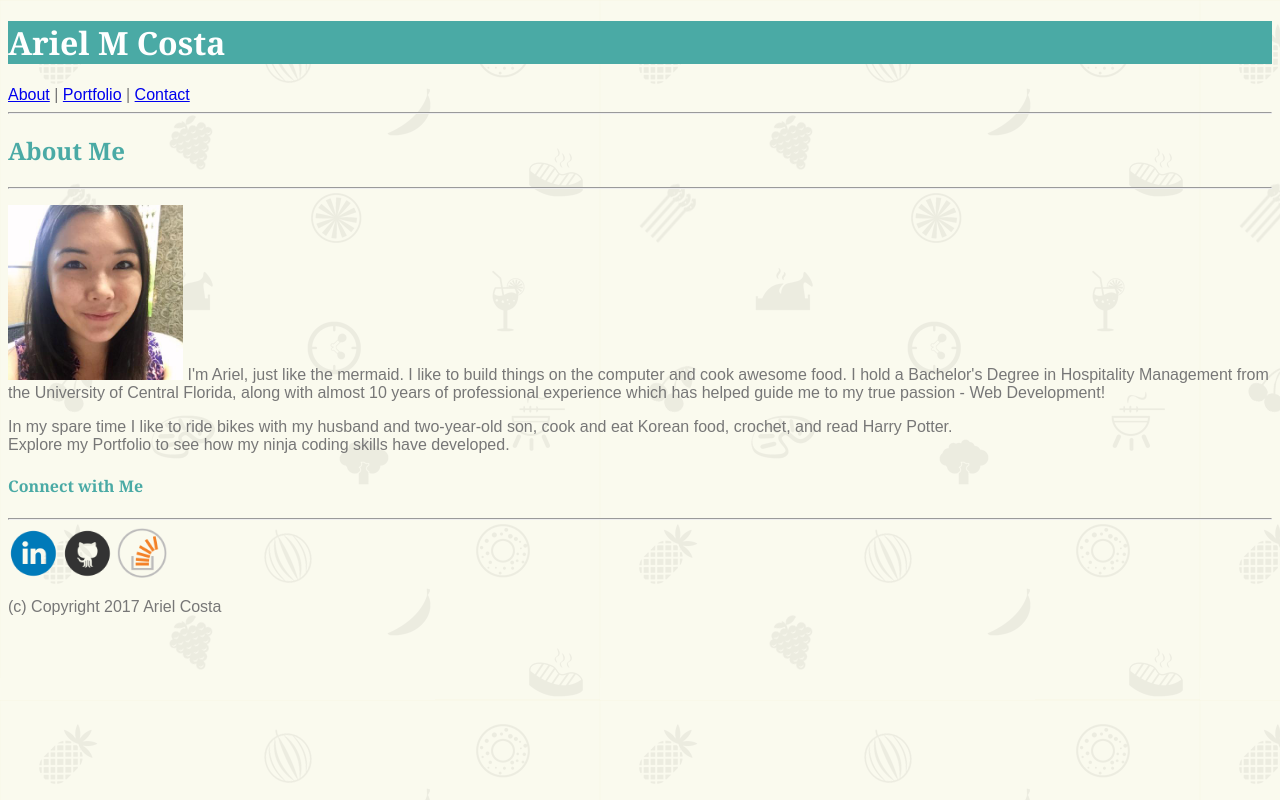
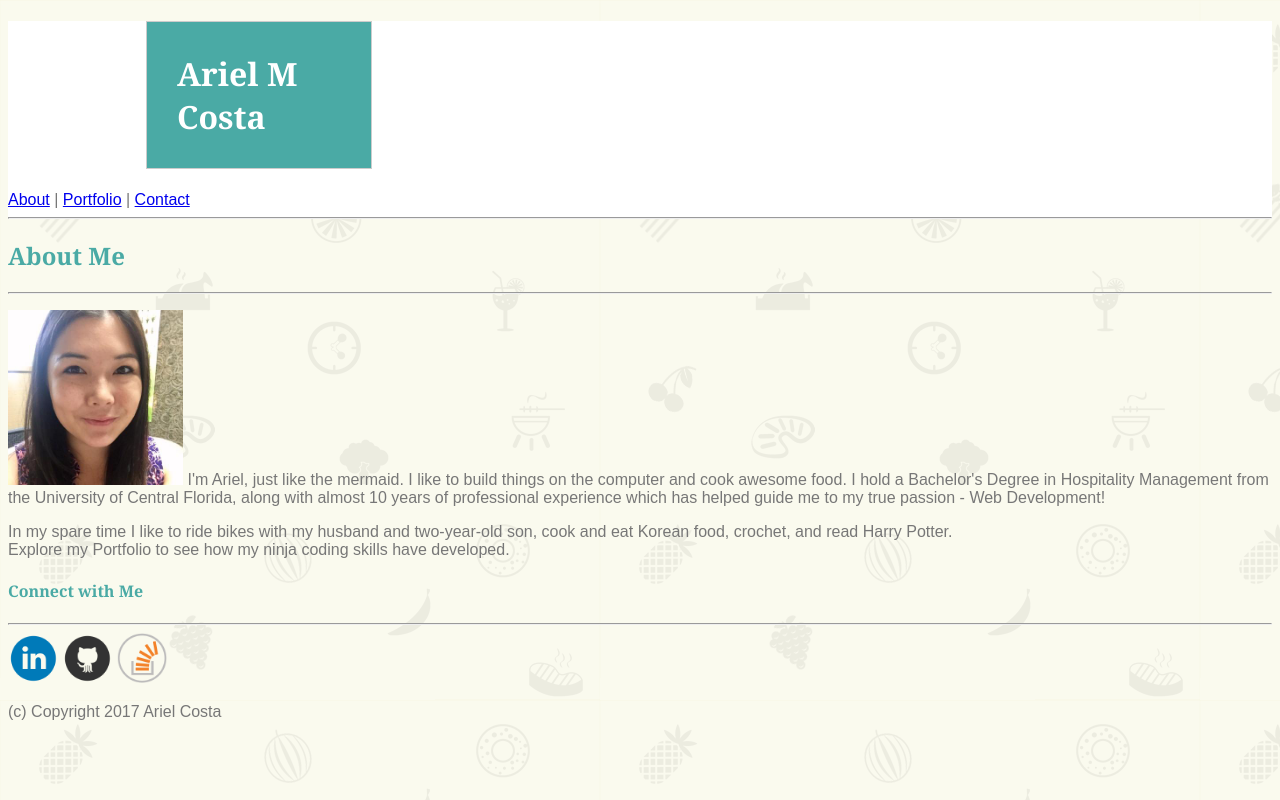
Before and after one commit to amcosta9/Basic-Portfolio, a PHP site: page / in a window 1280 px wide. Run offline with PHP 8.4, Linux system fonts and the light colour scheme.

Commit message:
stylesheet edits to header, div adjustments in html docs

```diff
--- a/assets/css/style.css
+++ b/assets/css/style.css
@@ -2,6 +2,13 @@ h1 {
 	background-color: #4aaaa5;
 	font-family: "Georgia", Times, "Times New Roman", serif;
 	color: #ffffff;
+	border: 1px solid #cccccc;
+	padding-top: 30px;
+	padding-right: 30px;
+	padding-left: 30px;
+	padding-bottom: 30px;
+	margin-right: 900px;
+	margin-left: 138px;
 }
 
 body {
@@ -9,6 +16,7 @@ body {
 	color: #777777;
 	background-color: #ffffff;
 	font-family: "Arial", "Helvetica Neue", Helvetica, sans-serif;
+	border-color: #dddddd;
 }
 
 h2 {
@@ -20,3 +28,7 @@ h4 {
 	color: #4aaaa5;
 	font-family: "Georgia", Times, "Times New Roman", serif;
 }
+
+.header {
+	background-color: #ffffff;
+}
--- a/contact.html
+++ b/contact.html
@@ -7,7 +7,7 @@
 
 	<body>
 		<div class="wrapper">
-			<h1 class="name">Ariel M Costa</h1>
+			<h1>Ariel M Costa</h1>
 			<!-- links to other pages here ??-->
 				<a href="/Users/Ariel/Documents/Code/Coding%20Boot%20Camp/Homework/Basic-Portfolio/index.html">About</a> | <a href="/Users/Ariel/Documents/Code/Coding%20Boot%20Camp/Homework/Basic-Portfolio/portfolio.html">Portfolio</a> | <a href="/Users/Ariel/Documents/Code/Coding%20Boot%20Camp/Homework/Basic-Portfolio/Contact.html">Contact</a>
 				<hr>
@@ -27,7 +27,7 @@
 				<input type="submit" name="submit">
 			</form>
 
-			<h4 class="connect">Connect with Me</h4>
+			<h4>Connect with Me</h4>
 				<hr>
 				<a href="https://www.linkedin.com/in/arielmcosta" target="_blank"><img src="assets/images/linkedin_icon.png" alt="LinkedIn Icon" style="width: 50px; height: 50px;"></a>
 
--- a/index.html
+++ b/index.html
@@ -8,12 +8,13 @@
 
 	<body>
 		<div class="wrapper">
-			<h1 class="name">Ariel M Costa</h1>
+			<div class="header">
+			<h1>Ariel M Costa</h1>
 			<!-- links to other pages here ??-->
 			<a href="/Users/Ariel/Documents/Code/Coding%20Boot%20Camp/Homework/Basic-Portfolio/index.html">About</a> | <a href="/Users/Ariel/Documents/Code/Coding%20Boot%20Camp/Homework/Basic-Portfolio/portfolio.html">Portfolio</a> | <a href="/Users/Ariel/Documents/Code/Coding%20Boot%20Camp/Homework/Basic-Portfolio/Contact.html">Contact</a>
 			<hr>
-
-			<h2 class="about">About Me</h2>
+			</div>
+			<h2>About Me</h2>
 			<hr>
 
 			<p>
@@ -27,7 +28,7 @@
 				Explore my Portfolio to see how my ninja coding skills have developed.
 			</p>
 
-			<h4 class="connect">Connect with Me</h4>
+			<h4>Connect with Me</h4>
 			<hr>
 
 				<a href="https://www.linkedin.com/in/arielmcosta" target="_blank"><img src="assets/images/linkedin_icon.png" alt="LinkedIn Icon" style="width: 50px; height: 50px;"></a>
--- a/portfolio.html
+++ b/portfolio.html
@@ -9,12 +9,12 @@
 	<body>
 		<!-- wrapper over page content, footer div to use css to make it stick-->
 		<div class="wrapper">
-			<h1 class="name">Ariel M Costa</h1>
+			<h1>Ariel M Costa</h1>
 			<!-- links to other pages here ??-->
 			<a href="/Users/Ariel/Documents/Code/Coding%20Boot%20Camp/Homework/Basic-Portfolio/index.html">About</a> | <a href="/Users/Ariel/Documents/Code/Coding%20Boot%20Camp/Homework/Basic-Portfolio/portfolio.html">Portfolio</a> | <a href="/Users/Ariel/Documents/Code/Coding%20Boot%20Camp/Homework/Basic-Portfolio/Contact.html">Contact</a>
 			<hr>
 
-			<h2 class="portfolio">Portfolio</h2>
+			<h2>Portfolio</h2>
 			<hr>
 
 			<!-- should this be a <div>? -->
@@ -35,7 +35,7 @@
 				<a href="https://www.google.com"> <img src="assets/images/placeholder6.jpeg" alt="placeholder picture" style="width: 200px; height: 150px;"></a>
 					<p>Project 6</p>
 			</div>
-			<h4 class="connect">Connect with Me</h4>
+			<h4>Connect with Me</h4>
 			<hr>
 
 				<a href="https://www.linkedin.com/in/arielmcosta" target="_blank"><img src="assets/images/linkedin_icon.png" alt="LinkedIn Icon" style="width: 50px; height: 50px;"></a>
```
